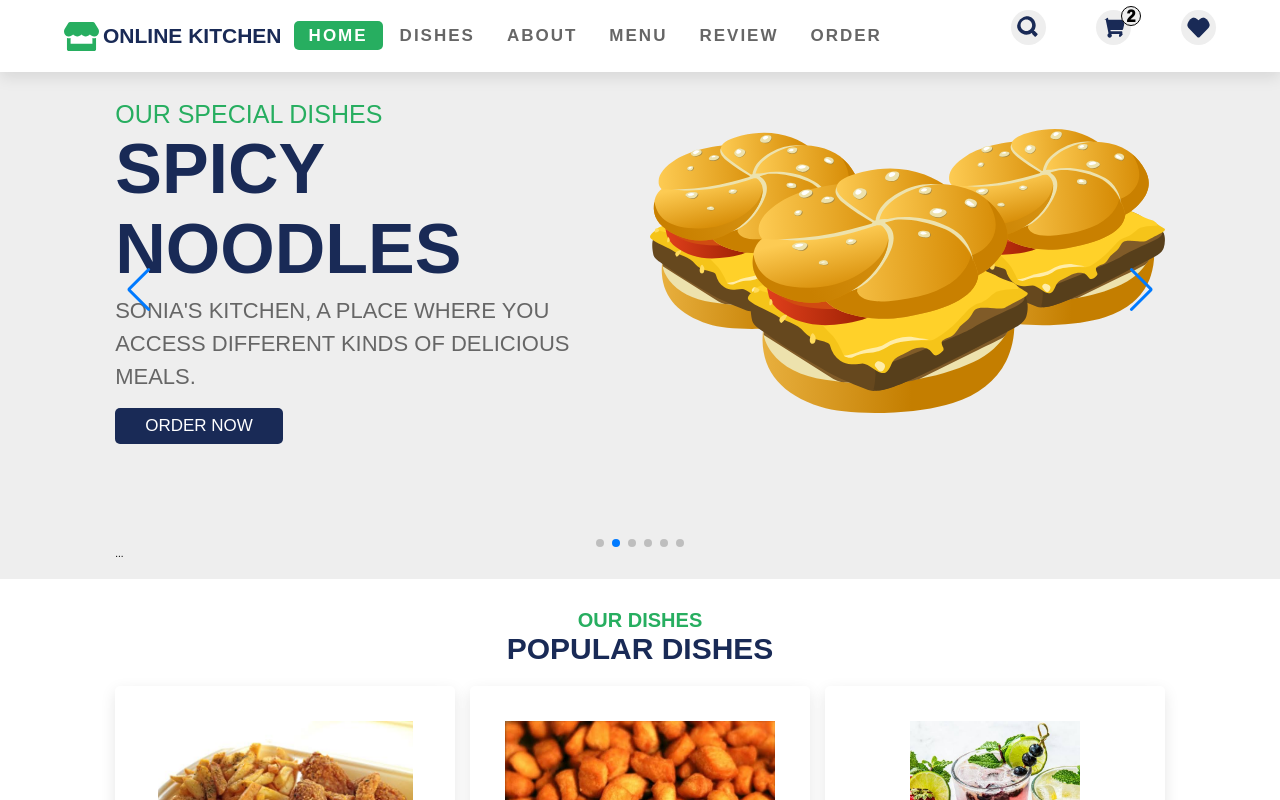
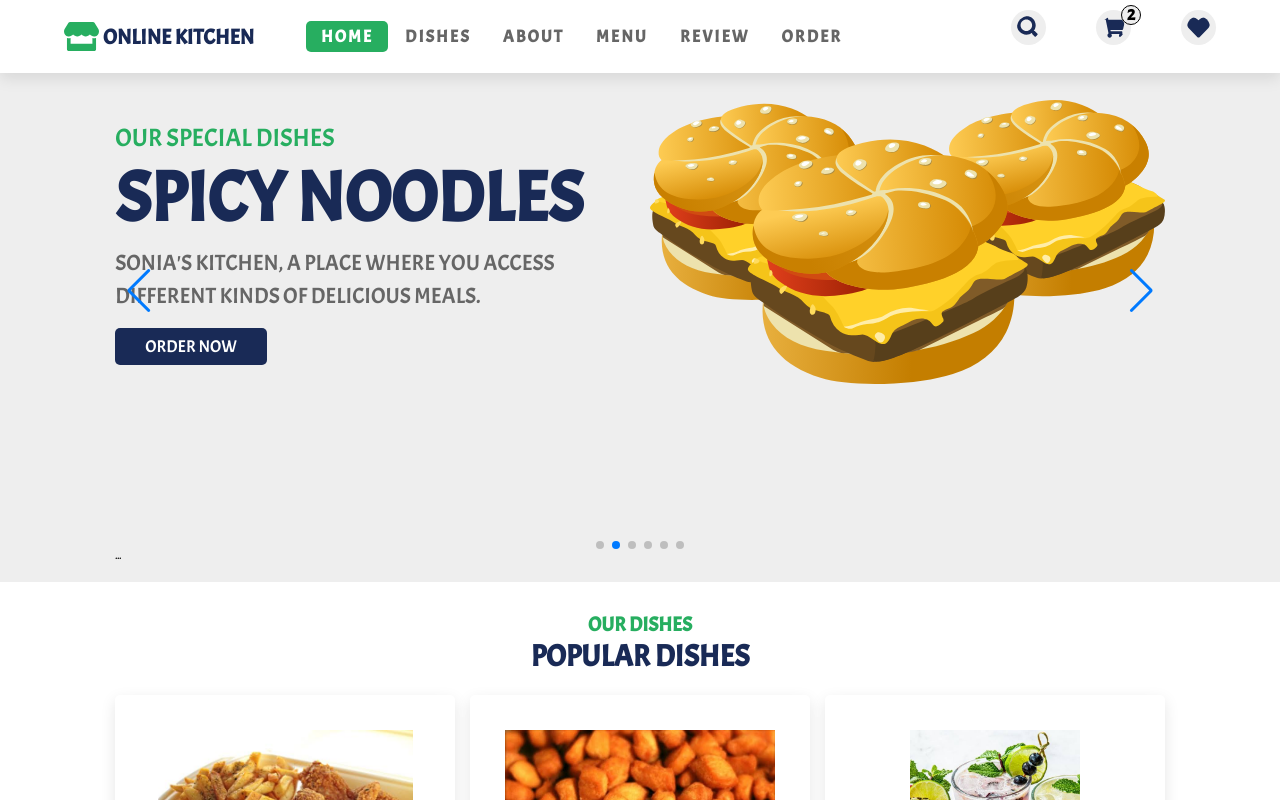
Before and after one commit to MiltonBlack/React-Food-Delivery, a React (Create React App) app: page / in a window 1280 px wide. Shown: the top 800 px of the page. Built offline with nearby package versions, Linux system fonts and the light colour scheme.

Commit message:
Added custom global font to App.css file

```diff
--- a/src/App.css
+++ b/src/App.css
@@ -5,8 +5,13 @@
   --box-shadow:0 0.5rem 1.5rem rgba(0,0,0,0.1);
 }
 
+@font-face {
+  font-family: Acme;
+  src: url(/public/Fonts/Acme-Regular.ttf);
+}
+
 * {
-  font-family: sans-serif;
+  font-family: Acme, sans-serif;
   margin: 0;
   padding: 0;
   box-sizing: border-box;
--- a/src/components/Review/Review.js
+++ b/src/components/Review/Review.js
@@ -2,7 +2,7 @@ import React from 'react'
 import { FaStar, FaStarHalfAlt, FaQuoteRight } from 'react-icons/fa'
 import './Review.css'
 import { Swiper, SwiperSlide } from 'swiper/react'
-import { Navigation, Pagination, A11y, Autoplay } from 'swiper'
+import { Navigation, Pagination, Autoplay } from 'swiper'
 import 'swiper/css'
 import 'swiper/css/navigation'
 import 'swiper/css/pagination'
```
Also changed, not shown: public/Fonts/Acme-Regular.ttf (added).
